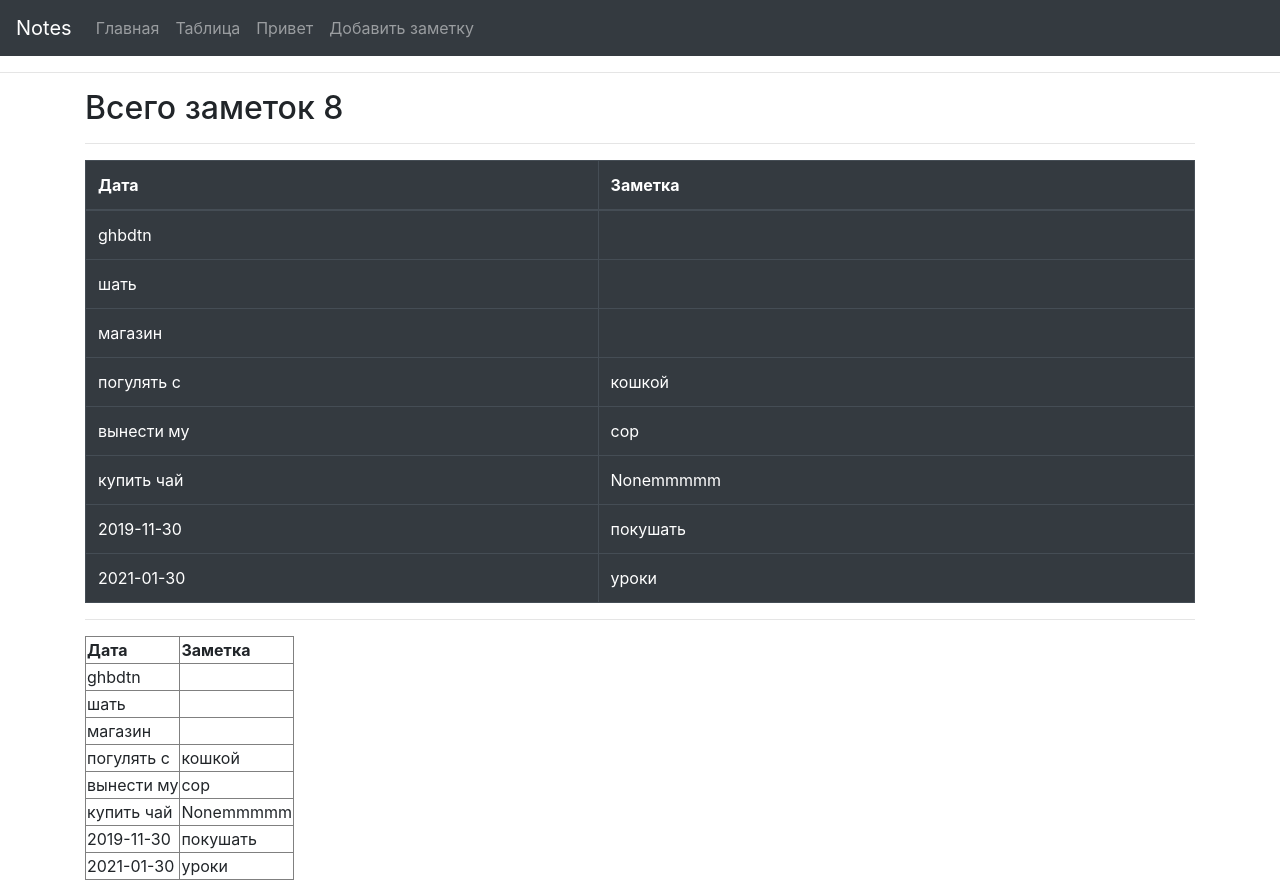
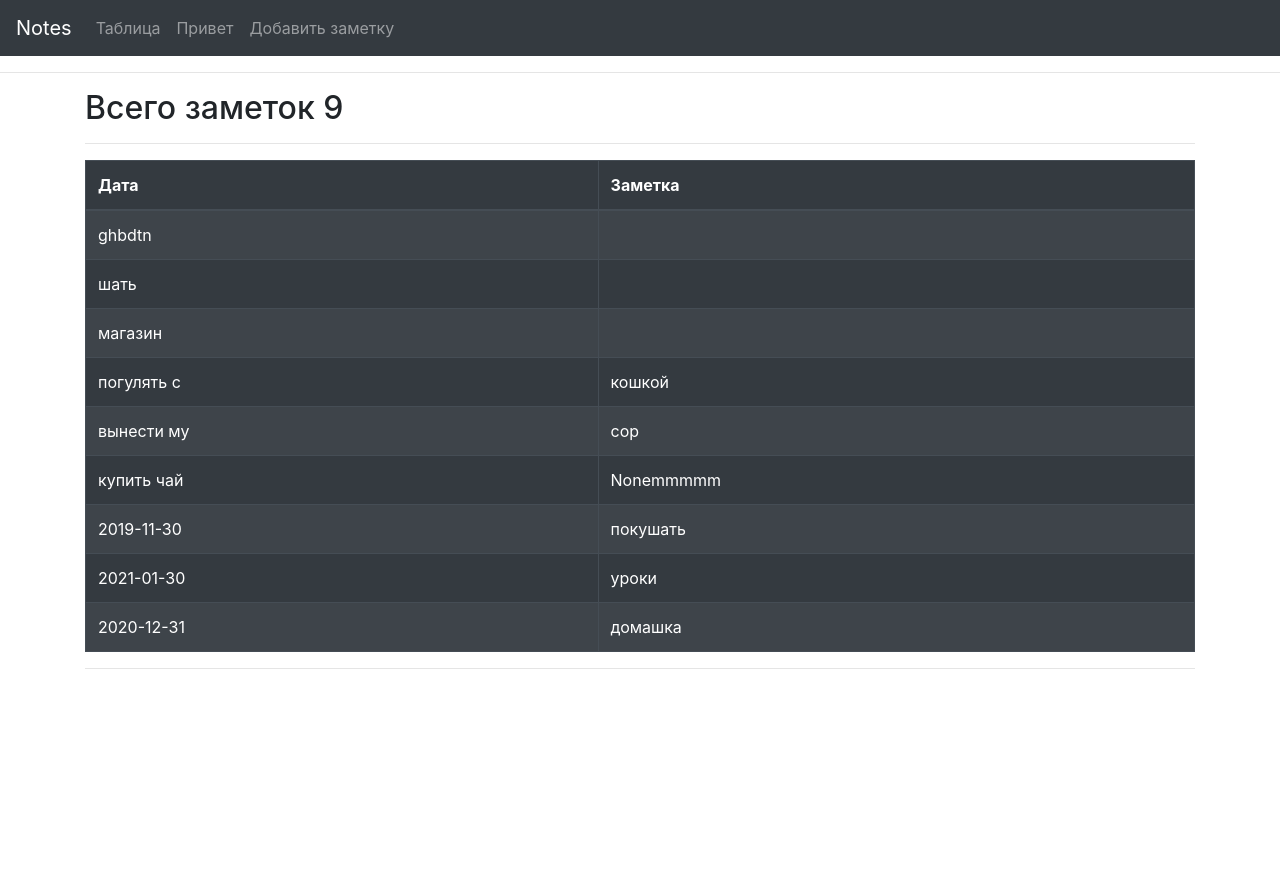
Before and after one commit to BenazirK/notes, a Flask app: page /table in a window 1280 px wide. After the commit the page ends 669 px from the top, so only its background shows below. Run offline with Flask 2, Linux system fonts and the light colour scheme; some libraries are stand-ins or nearby versions.

Commit message:
added bs4 cdns and changed table

```diff
--- a/notes.txt
+++ b/notes.txt
@@ -6,3 +6,4 @@ ghbdtn
 купить чайNonemmmmm
 2019-11-30покушать
 2021-01-30уроки
+2020-12-31домашка
--- a/templates/base.html
+++ b/templates/base.html
@@ -6,6 +6,8 @@
     <title>{% block title %}Notes{% endblock %}</title>
     <link rel="stylesheet" href="https://stackpath.bootstrapcdn.com/bootstrap/4.4.1/css/bootstrap.min.css" integrity="sha384-Vkoo8x4CGsO3+Hhxv8T/Q5PaXtkKtu6ug5TOeNV6gBiFeWPGFN9MuhOf23Q9Ifjh" crossorigin="anonymous">
     <link rel="stylesheet" href="{{ url_for('static', filename='note.css') }}">
+    <script src="https://code.jquery.com/jquery-3.4.1.slim.min.js" integrity="sha384-J6qa4849blE2+poT4WnyKhv5vZF5SrPo0iEjwBvKU7imGFAV0wwj1yYfoRSJoZ+n" crossorigin="anonymous"></script>
+    <script src="https://cdn.jsdelivr.net/npm/popper.js@1.16.0/dist/umd/popper.min.js" integrity="sha384-Q6E9RHvbIyZFJoft+2mJbHaEWldlvI9IOYy5n3zV9zzTtmI3UksdQRVvoxMfooAo" crossorigin="anonymous"></script>
     <script src="https://stackpath.bootstrapcdn.com/bootstrap/4.4.1/js/bootstrap.min.js" integrity="sha384-wfSDF2E50Y2D1uUdj0O3uMBJnjuUD4Ih7YwaYd1iqfktj0Uod8GCExl3Og8ifwB6" crossorigin="anonymous"></script>
     {% block staticfiles %}
     {% endblock %}
@@ -13,7 +15,7 @@
 <body>
     <nav class="navbar navbar-expand-md bg-dark navbar-dark">
             <!-- Brand -->
-            <a class="navbar-brand" href="#">Notes</a>
+            <a class="navbar-brand" href="{{ url_for('index') }}">Notes</a>
 
             <!-- Toggler/collapsibe Button -->
             <button class="navbar-toggler" type="button" data-toggle="collapse" data-target="#collapsibleNavbar">
@@ -23,9 +25,6 @@
             <!-- Navbar links -->
             <div class="collapse navbar-collapse" id="collapsibleNavbar">
               <ul class="navbar-nav">
-                <li class="nav-item">
-                    <a class="nav-link" href="{{ url_for('index') }}">Главная</a>
-                </li>
                 <li class="nav-item">
                     <a class="nav-link" href="{{ url_for('table') }}">Таблица</a>
                 </li>
--- a/templates/table.html
+++ b/templates/table.html
@@ -3,7 +3,7 @@
 {% block content %}
     <h2>Всего заметок {{ rows|length }}</h2>
     <hr>
-    <table class="table table-dark table-hover table-bordered" >
+    <table class="table table-dark table-hover table-bordered table-striped" >
         <thead>
             <tr>
                 <th>Дата</th>
@@ -20,21 +20,4 @@
         </tbody>
     </table>
     <hr>
-    <table border="1">
-        <thead>
-            <tr>
-                <th>Дата</th>
-                <th>Заметка</th>
-            </tr>
-        </thead>
-        <tbody>
-            {% for row in rows %}
-            <tr>
-                {% for cell in row %}
-                <td>{{ cell }}</td>
-                {% endfor %}
-            </tr>
-            {% endfor %}
-        </tbody>
-    </table>
 {% endblock %}
```
